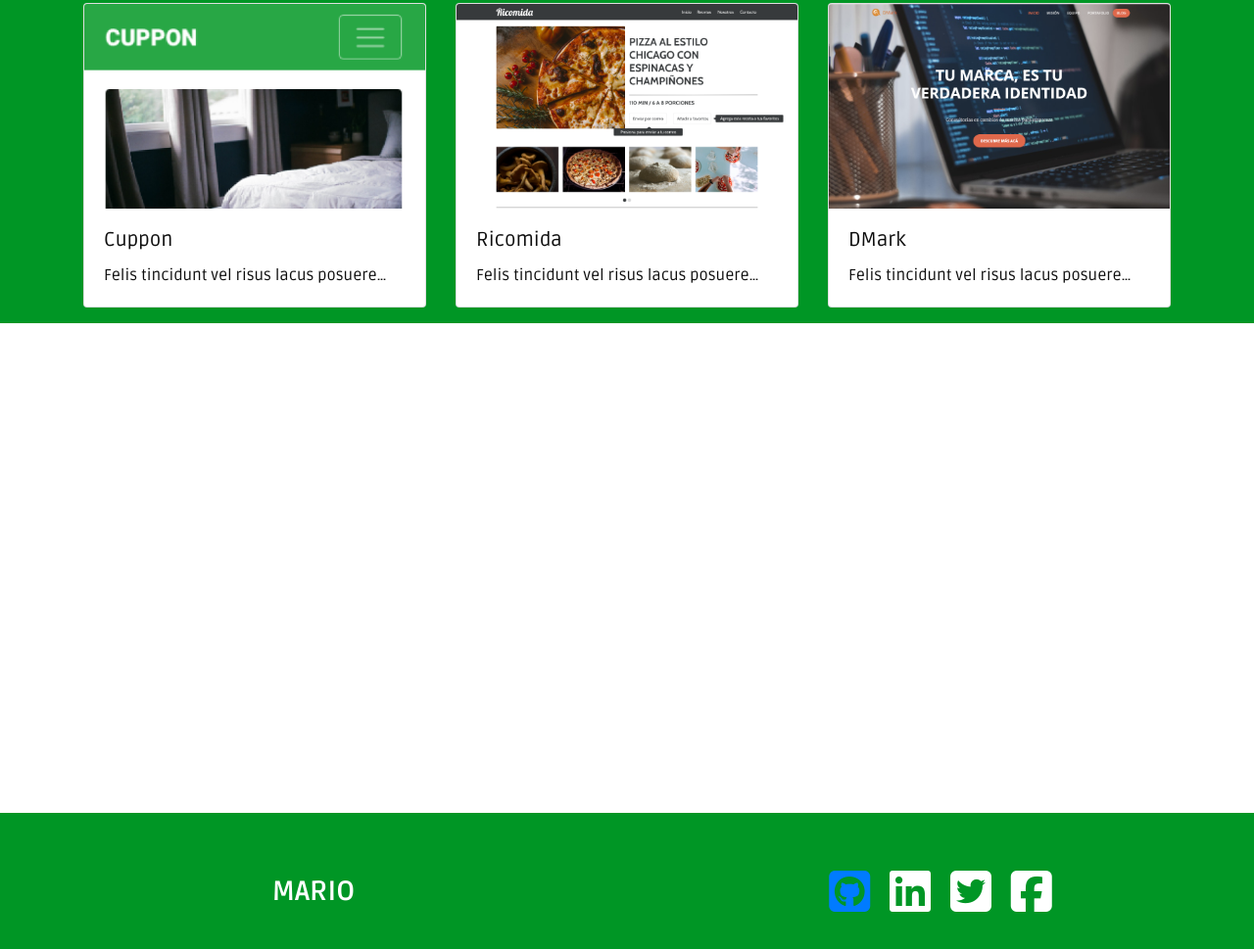
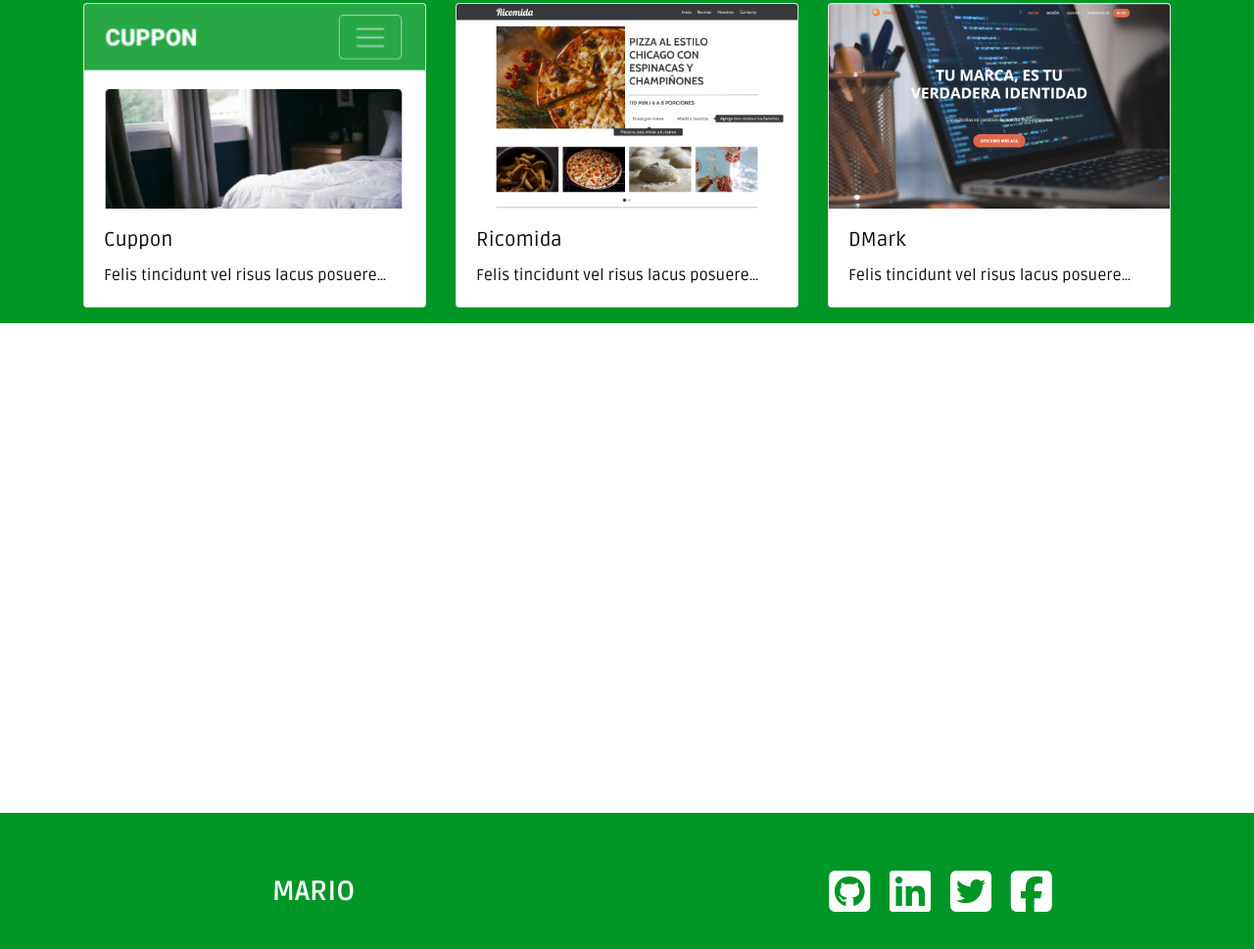
Before and after one commit to mariolarenas/miportafolio, a plain HTML site: page index.html in a window 1280 px wide. Shown: the part 2179-3148 px from the top of the page at 98% size. Drawn offline with nearby package versions, Linux system fonts and the light colour scheme; a script that the page names is missing.

Commit message:
Update index.html

```diff
--- a/index.html
+++ b/index.html
@@ -167,8 +167,9 @@
                 <h3 class="font-weight-bold text-uppercase mt-2">mario</h3>
             </div>
             <div class="col-xs-12 col-sm-12 col-md-6 col-lg-6 col-xl-6 my-2">
-                <a href="https://github.com/mariolarenas/miportafolio" target="_blank"><i class="fab fa-github-square fa-3x mx-2" data-toggle="tooltip" data-placement="top" title="GitHub"></i></a>
-
+                <!--Hacemos referencias a un hipervinvulo y le quitamos los colores
+                style='text-decoration:none;color:white;'-->
+                <a href="https://github.com/mariolarenas/miportafolio" style='text-decoration:none;color:white;'target="_blank"><i class="fab fa-github-square fa-3x mx-2" data-toggle="tooltip" data-placement="top" title="GitHub"></i></a>
 
                 <i class="fab fa-linkedin fa-3x mx-2" data-toggle="tooltip" data-placement="bottom" title="LinkedIn"></i>
                 <i class="fab fa-twitter-square fa-3x mx-2" data-toggle="tooltip" data-placement="top" title="Twitter"></i>
```
